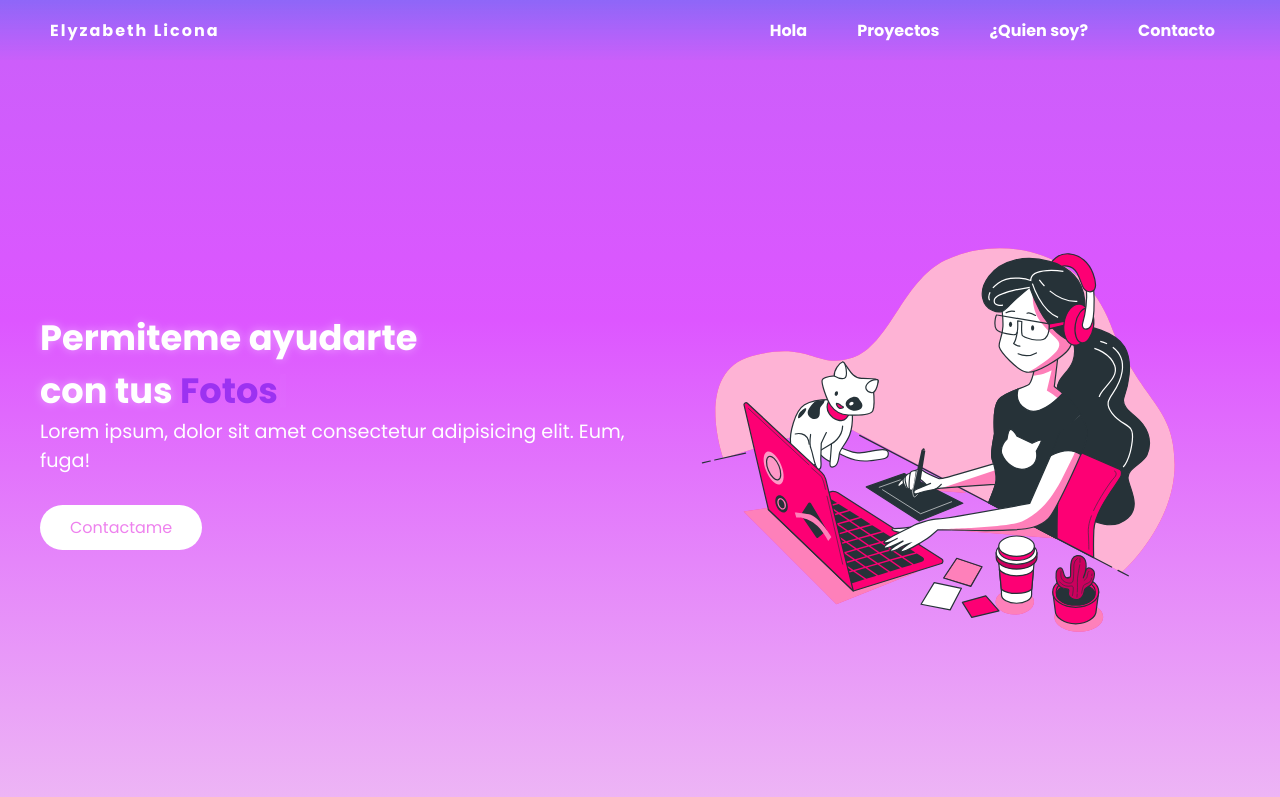
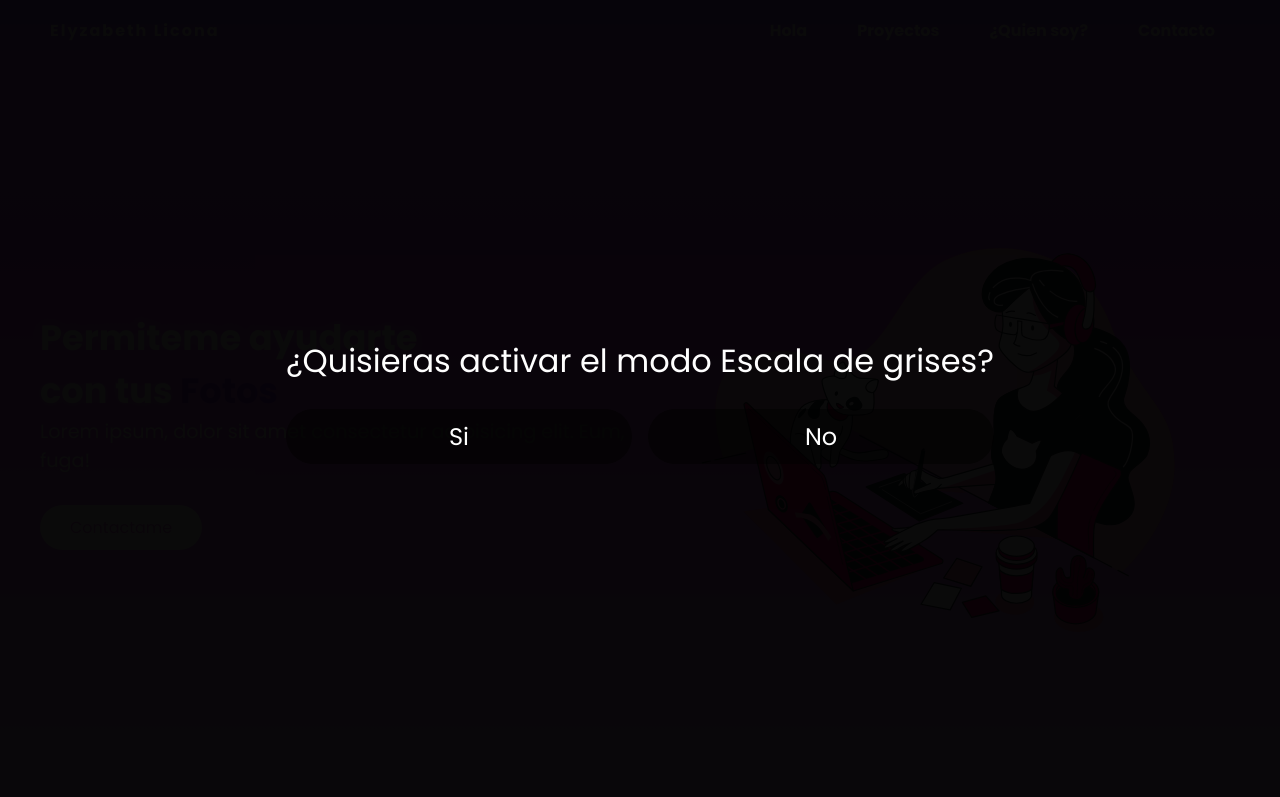
Before and after one commit to EmmanuelGc241/projecto_liz, a website: page index.html in a window 1280 px wide. Shown: the top 797 px of the page. Drawn offline with nearby package versions, Linux system fonts and the light colour scheme.

Commit message:
Modo GrayScale

```diff
--- a/css/style.css
+++ b/css/style.css
@@ -43,7 +43,50 @@ li {
 }
 
 /*Fin estilos generales*/
+/*Alerta*/
+.alert {
+  width: 100%;
+  height: 100vh;
+  position: fixed;
+  top: 0;
+  order: 10000;
+  background-color: #000000f5;
+  z-index: 200;
+  color: white;
+  display: flex;
+  padding: 40px;
+  justify-content: center;
+  align-items: center;
+  text-align: center;
+}
 
+.alert__quest {
+  font-size: 2rem;
+}
+
+.alert__options {
+  margin-top: 1.5rem;
+  display: flex;
+  flex-direction: row;
+  justify-content: space-between;
+  gap: 1rem;
+  font-size: 1.5rem;
+}
+
+.option {
+  background-color: #00000093;
+  width: 50%;
+  padding: 10px 0;
+  cursor: pointer;
+  border-radius: 30px;
+}
+
+.option:hover {
+  background-color: #0f0f0fd2;
+  transition: 0.3s;
+}
+
+/*Fin alerta*/
 /*Header(hero)*/
 
 .hero {
--- a/js/main.js
+++ b/js/main.js
@@ -56,4 +56,37 @@ const blur = () => {
 };
 btnBlur.addEventListener("click", blur);
 
-/* */
+/* GrayScale*/
+const grayScale = () => {
+  let body = document.getElementsByTagName("body")[0];
+  let element = document.createElement("div");
+  element.classList.add("alert");
+  element.innerHTML = `
+    <div class="alert__content">
+      <p class="alert__quest">¿Quisieras activar el modo Escala de grises?</p>
+      <div class="alert__options">
+        <span class="option option--y">Si</span>
+        <span class="option option--n">No</span>
+      </div>
+    </div>
+  `;
+  body.appendChild(element);
+};
+
+grayScale();
+
+const grayOptions = () => {
+  let yes = document.getElementsByClassName("option")[0];
+  let no = document.getElementsByClassName("option")[1];
+
+  yes.onclick = () => {
+    yes.parentElement.parentElement.parentElement.style.display = "none";
+    document.getElementsByTagName("html")[0].style.filter = "grayscale(1)";
+  };
+
+  no.onclick = () => {
+    no.parentElement.parentElement.parentElement.style.display = "none";
+    document.getElementsByTagName("html")[0].style.filter = "grayscale(0)";
+  };
+};
+grayOptions();
```
